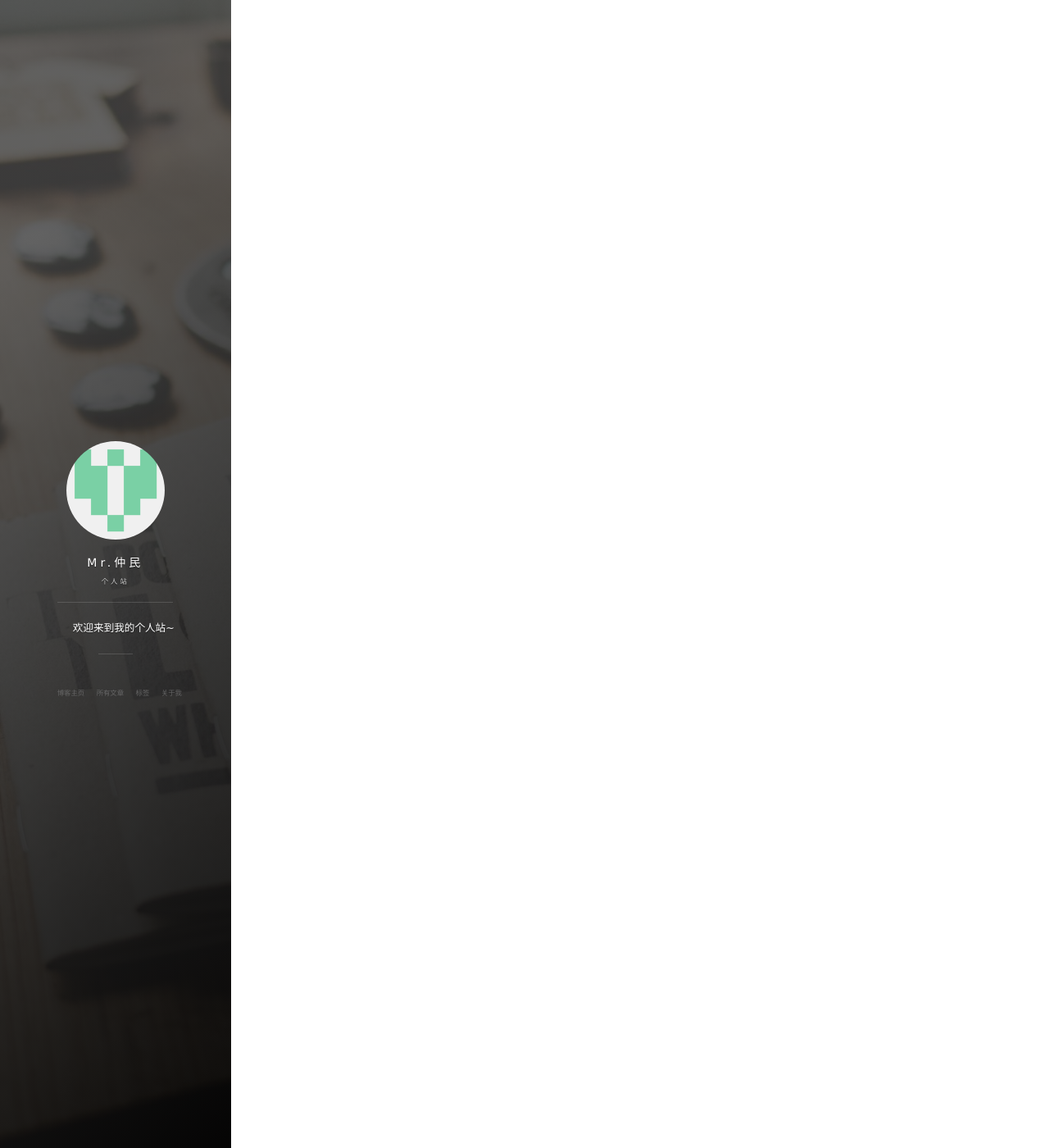
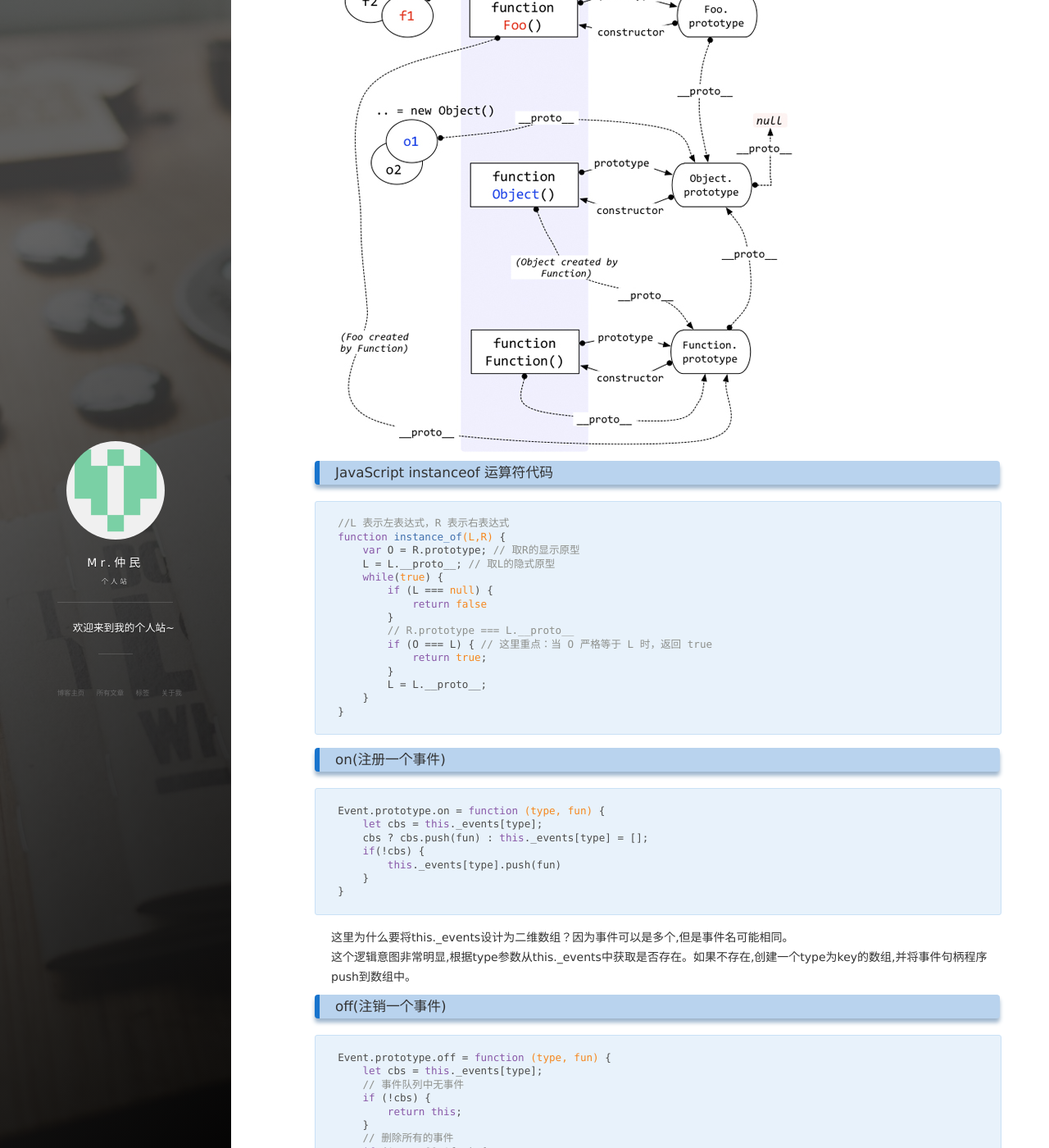
Before and after one commit to qq282126990/qq282126990.github.com, a Jekyll site: the page built from _posts/2017-04-01-01.md, in a window 1280 px wide and 1400 px high, scrolled down 3213 px. Shown: the whole window at 82% size. Built offline with Jekyll 4.4.1, drawn with Linux system fonts in a browser that asks for light colours; nearby versions of some CDN libraries; comment, search, counter and statistics services are not loaded; some of the changed text lies outside the part shown.

Commit message:
no message

````diff
--- a/_posts/2017-04-01-01.md
+++ b/_posts/2017-04-01-01.md
@@ -109,4 +109,108 @@ Foo.prototype.__proto__ === Object.prototype
 注：以上两种情况都等于完全重写了Foo.prototype，所以Foo.prototype.constructor也跟着改变了，于是乎constructor这个属性和原来的构造函数Foo（）也就切断了联系。
 
 - 构造函数的隐式原型
-既然是构造函数那么它就是Function()的实例,因此也就是指向Function.prototype,比如Object.__proto__ === Function.prototype
+既然是构造函数那么它就是Function()的实例,因此也就是指向Function.prototype。
+比如Object.__proto__ === Function.prototype
+
+### instanceof
+instanceof 操作符的内部实现机制和隐式原型、显式原型有直接的关系。instanceof的左值一般是一个对象，右值一般是一个构造函数,用来判断左值是否是右值的实例。它的内部实现原理是这样的:
+```html
+//设 L instanceof R
+//通过判断
+ L.__proto__.__proto__ ..... === R.prototype ？
+//最终返回true or false
+```
+
+也就是沿着L的__proto__一直寻找到原型链末端,直到等于R.prototype为止。知道了这个也就知道为什么一下这些奇怪的表达式为什么会得到相应的值了。
+
+```html
+Function instanceof Object // true
+Object instanceof Function // true
+Function instanceof Function // true
+Object instanceof Object // true
+Number instanceof Number //false
+```
+最后献上一张 JavaScript 原型链图：
+![](/images/2017-04-01/2017-04-01-01.jpg)
+
+
+### JavaScript instanceof 运算符代码
+```html
+//L 表示左表达式，R 表示右表达式
+function instance_of(L,R) {
+    var O = R.prototype; // 取R的显示原型
+    L = L.__proto__; // 取L的隐式原型
+    while(true) {
+        if (L === null) {
+            return false
+        }
+        // R.prototype === L.__proto__
+        if (O === L) { // 这里重点：当 O 严格等于 L 时，返回 true
+            return true;
+        }
+        L = L.__proto__;
+    }
+}
+```
+
+### on(注册一个事件)
+```html
+Event.prototype.on = function (type, fun) {
+    let cbs = this._events[type];
+    cbs ? cbs.push(fun) : this._events[type] = [];
+    if(!cbs) {
+        this._events[type].push(fun)
+    }
+}
+```
+这里为什么要将this._events设计为二维数组？因为事件可以是多个,但是事件名可能相同。
+这个逻辑意图非常明显,根据type参数从this._events中获取是否存在。如果不存在,创建一个type为key的数组,并将事件句柄程序push到数组中。
+
+### off(注销一个事件)
+```html
+Event.prototype.off = function (type, fun) {
+    let cbs = this._events[type];
+    // 事件队列中无事件
+    if (!cbs) {
+        return this;
+    }
+    // 删除所有的事件
+    if (!type && !fun) {
+        this._events = {};
+        return this;
+    }
+    // 只有事件名称时
+    if (type && !fun) {
+        this._events[type] = null;
+        return this;
+    }
+    // 删除某个事件队列中的某个事件
+    let cb;
+    let i = cbs.length;
+    while (i--) {
+        cb = cbs[i];
+        if (cb === fun || cb.fun === fun) {
+            cbs.splice(i, 1);
+            break;
+        }
+    }
+};
+```
+虽然注销事件方法的逻辑可能相比下稍许多了些,但它的实现也非常简单,只要只存在事件组key名的情况,或者删除某个事件队列中的某个事件句柄程序即可
+
+### emit(触发一个事件)
+```html
+Event.prototype.emit = function(type){
+    let cbs = this._events[type];
+    let args = tools.toArray(arguments,1);
+    if (cbs) {
+        let i = 0;
+        let j = cbs.length;
+        for(;i<j;i++){
+            let cb = cbs[i];
+            cb.apply(this,args);
+        }
+    }
+}
+```
+这里通过事件名从this._events获取相应的事件句柄程序数组,然后将arguments转成数组,(这里考虑是可能会传入参数)如果事件句柄程序数组存在,进行循环,再将args参数apply给每一个取出来的事件句柄程序。
````
Also changed, not shown: images/2017-04-01/2017-04-01-01.jpg (added).
